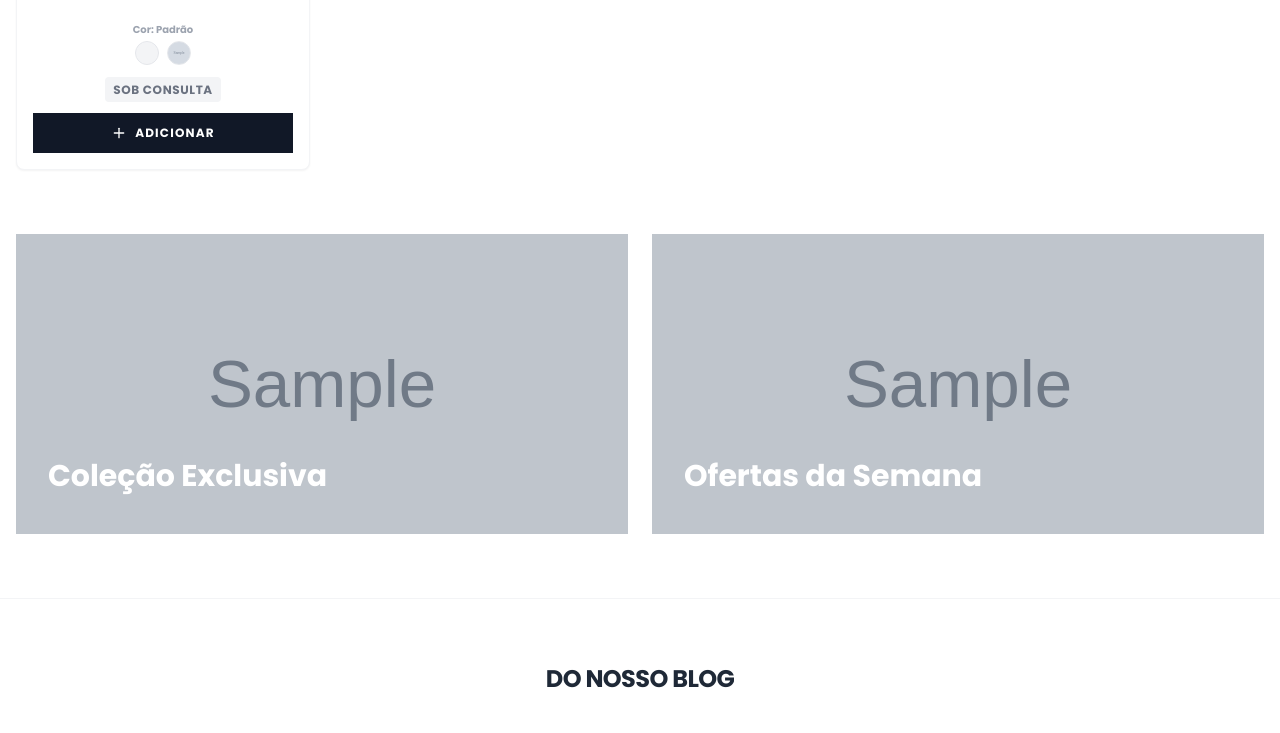
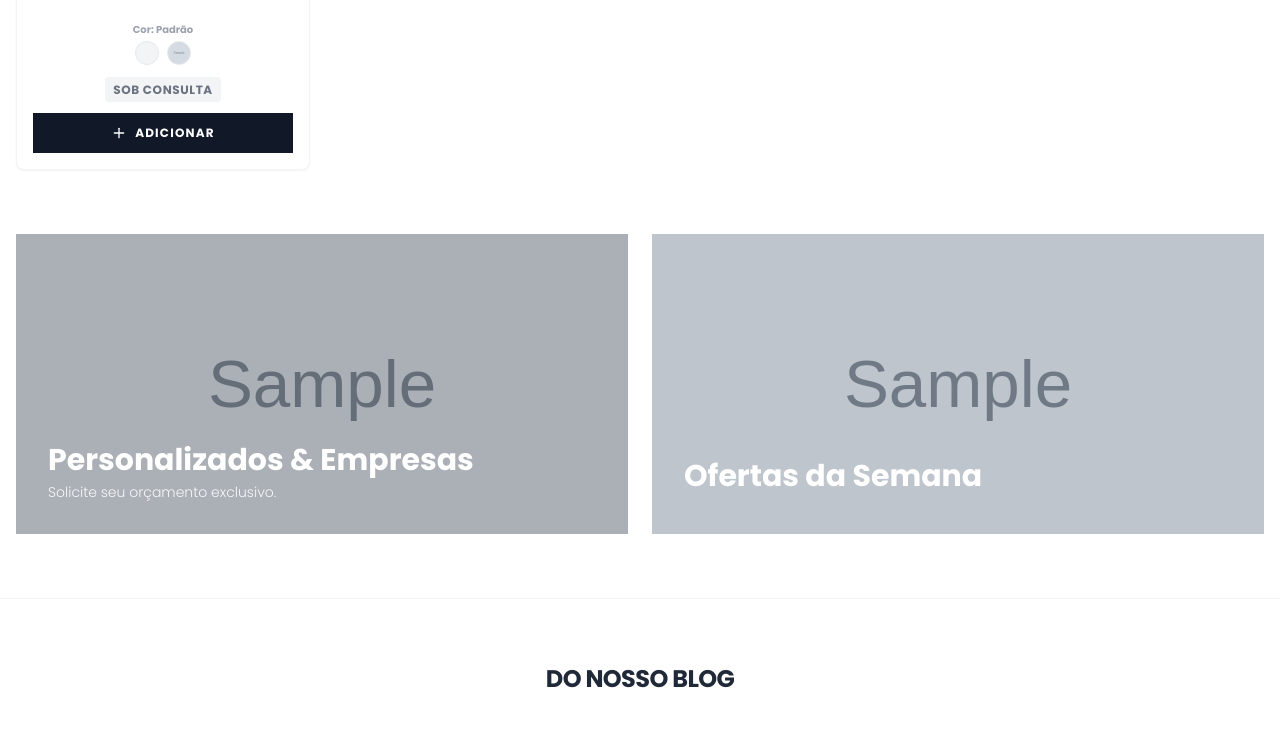
Before and after one commit to leanttro/lojaleanttro, a Flask app: template templates/index.html in a window 1280 px wide. Shown: the part 1336-2069 px from the top of the page. Run offline with Flask 3, Linux system fonts and the light colour scheme; the template is opened without the code that fills it: most values are stand-ins (such as "Sample title", 1, 10 or a date in 2020); grey boxes marked "Sample" are stand-in pictures; some libraries are stand-ins or nearby versions; some web fonts are replaced.

Commit message:
Update index.html

```diff
--- a/templates/index.html
+++ b/templates/index.html
@@ -215,14 +215,14 @@
             <div class="absolute inset-0 container mx-auto px-4 flex items-center justify-start">
                 <div class="max-w-xl text-left text-white pl-4 md:pl-12 mt-8 md:mt-12">
                     <h2 class="text-3xl md:text-5xl font-bold leading-tight mb-4 drop-shadow-lg uppercase" style="text-shadow: 2px 2px 4px rgba(0,0,0,0.5);">
-                        ETERNIZE <br>
-                        <span class="text-purple-200 italic font-serif-display">Momentos Especiais</span>
+                        TECNOLOGIA & <br>
+                        <span class="text-purple-200 italic font-serif-display">Inovação</span>
                     </h2>
                     <p class="text-gray-200 text-sm md:text-base mb-8 font-light tracking-wide leading-relaxed">
-                        Surpreenda seus clientes ou convidados. Itens selecionados personalizáveis para empresas, festas e grandes comemorações.
+                        Smartwatches, fones, carregadores e gadgets. Conecte-se com o que há de mais moderno.
                     </p>
-                    <a href="https://wa.me/5511913324827?text=Olá!%20Gostaria%20de%20orçar%20produtos%20personalizados." target="_blank" class="bg-white text-purple-900 hover:bg-purple-100 font-bold py-3 px-8 rounded-full shadow-xl transition-all hover:scale-105 inline-flex items-center gap-2">
-                        ORÇAR PERSONALIZADOS <i data-lucide="message-circle" class="w-4 h-4"></i>
+                    <a href="/presentes/" class="bg-white text-purple-900 hover:bg-purple-100 font-bold py-3 px-8 rounded-full shadow-xl transition-all hover:scale-105 inline-flex items-center gap-2">
+                        VER TECNOLOGIA <i data-lucide="smartphone" class="w-4 h-4"></i>
                     </a>
                 </div>
             </div>
@@ -327,13 +327,14 @@
     <section class="pb-16 container mx-auto px-4">
         <div class="grid grid-cols-1 md:grid-cols-2 gap-6">
             {% if loja.bannermenor1 %}
-            <div class="relative h-[300px] overflow-hidden group">
-                <div class="absolute inset-0 bg-black/10 group-hover:bg-black/0 transition-colors z-10"></div>
+            <a href="https://wa.me/5511913324827?text=Olá!%20Gostaria%20de%20orçar%20produtos%20personalizados." target="_blank" class="relative h-[300px] overflow-hidden group block">
+                <div class="absolute inset-0 bg-black/20 group-hover:bg-black/10 transition-colors z-10"></div>
                 <img src="{{ loja.bannermenor1 }}" class="w-full h-full object-cover transition-transform duration-700 group-hover:scale-105">
                 <div class="absolute bottom-8 left-8 z-20">
-                    <h3 class="text-white text-3xl font-bold mb-2">Coleção Exclusiva</h3>
+                    <h3 class="text-white text-2xl md:text-3xl font-bold mb-1">Personalizados & Empresas</h3>
+                    <p class="text-white/90 text-sm font-light">Solicite seu orçamento exclusivo.</p>
                 </div>
-            </div>
+            </a>
             {% endif %}
             {% if loja.bannermenor2 %}
             <div class="relative h-[300px] overflow-hidden group">
@@ -480,7 +481,6 @@
         let userSelections = {};
         let freteSelecionado = null;
 
-        // PERSISTÊNCIA DA SACOLA (ADICIONADO PARA MELHORAR UX)
         try {
              cart = JSON.parse(localStorage.getItem('cart_v2') || '[]');
         } catch(e) { cart = []; }
@@ -555,7 +555,6 @@
             totalEl.innerText = totalFmt;
             if(headerTotalEl) headerTotalEl.innerText = totalFmt;
 
-            // ATUALIZAR BARRA DE FRETE GRÁTIS
             const goal = 250;
             const remaining = Math.max(0, goal - total);
             const progress = Math.min(100, (total / goal) * 100);
@@ -689,7 +688,6 @@
             }
         }
 
-        // Inicializa UI (recupera localStorage)
         updateCartUI();
     </script>
 </body>
```
